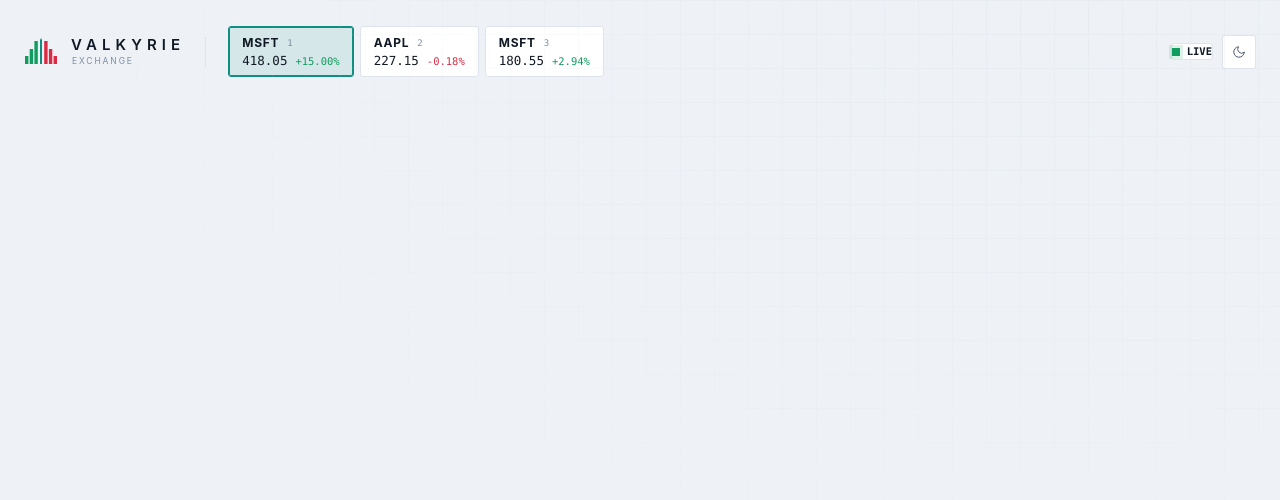
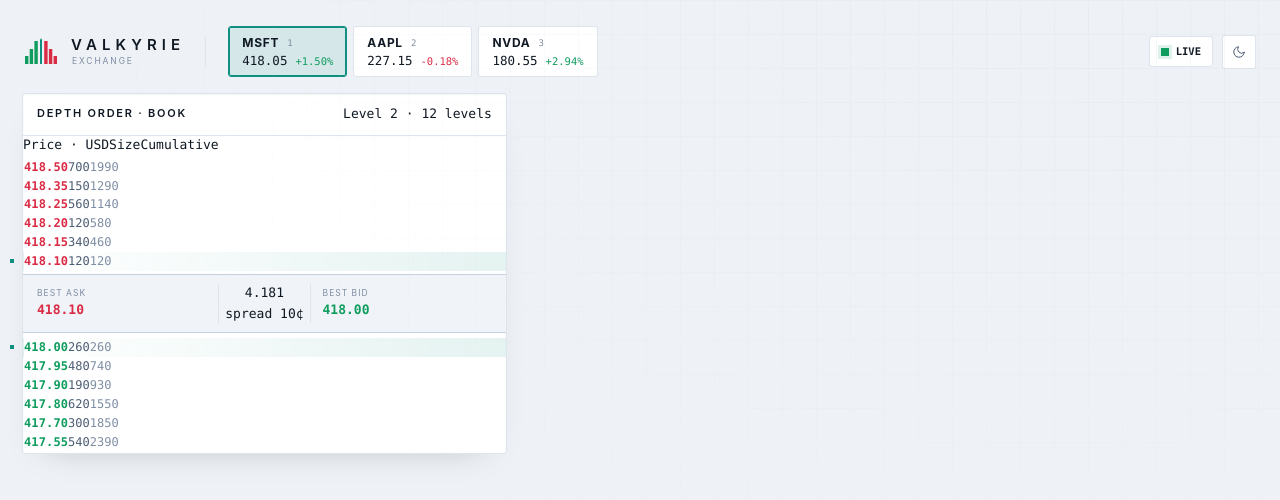
Before and after one commit to Semilore317/TradingEngineServer, an Angular app in the folder Frontend/: page / in a window 1280 px wide. Shown: the top 500 px of the page. Built offline with nearby package versions, Linux system fonts and the light colour scheme.

Commit message:
feat: built the orders table

```diff
--- a/Frontend/src/app/app.html
+++ b/Frontend/src/app/app.html
@@ -69,5 +69,62 @@
     </div>
   </header>
 
-  <!-- depth ladder, order form working orders, trade tape-->
+  <div class="grid">
+    <!-- depth ladder-->
+    <section class="panel" aria-label="Order Book Depth">
+      <div class="phead">
+        <h2>Depth Order · Book</h2>
+        <span class="meta">
+          Level 2 · {{ askRows().length + bidRows().length }} levels
+        </span>
+      </div>
+
+      <div class="colhead">
+        <span>Price · USD</span>
+        <span>Size</span>
+        <span>Cumulative</span>
+      </div>
+
+      <div class="ladder">
+        @for (row of askRows(); track row.price) {
+          <div class="lrow ask" [class.best]="row.isBest">
+            <div class="depth" [style.width.&]="row.depthPercentage"></div>
+            <span class="px num">{{ (row.price / 100).toFixed(2) }}</span>
+            <span class="sz num">{{ row.quantity }}</span>
+            <span class="cm num">{{ row.cumulative }}</span>
+          </div>
+        }
+      </div>
+
+      <div class="spreadband">
+        <div class="side a">
+          <span class="t">Best Ask</span>
+          <span class="p num">{{ (bestAsk()! / 100).toFixed(2) }}</span>
+        </div>
+
+        <div class="mid">
+          <span class="sv num">{{ (mid()! / 100).toFixed(3) }}</span>
+          <span class="sc">spread {{ spreadCents() }}¢</span>
+        </div>
+
+        <div class="side b">
+          <span class="t">Best Bid</span>
+          <span class="p num">{{ (bestBid()! / 100).toFixed(2) }}</span>
+        </div>
+      </div>
+
+      <div class="ladder">
+        @for (row of bidRows(); track row.price) {
+          <div class="lrow bid" [class.best]="row.isBest">
+            <div class="depth" [style.width.%]="row.depthPercentage"></div>
+            <span class="px num">{{ (row.price / 100).toFixed(2) }}</span>
+            <span class="sz num">{{ row.quantity }}</span>
+            <span class="cm num">{{ row.cumulative }}</span>
+          </div>
+        }
+      </div>
+    </section>
+  </div>
+
+  <!-- Order Form, working orders, trade tape....-->
 </div>
--- a/Frontend/src/app/app.ts
+++ b/Frontend/src/app/app.ts
@@ -1,10 +1,23 @@
-import { Component, signal } from '@angular/core';
+import { Component, computed, signal } from '@angular/core';
 
-interface Instrument{
+interface Instrument {
   securityId: number;
   symbol: string;
-  last: number; // last price in $$$
-  changePercent: number; // day change %
+  last: number;
+  changePercent: number;
+}
+
+interface Level {
+  price: number;
+  quantity: number;
+}
+
+interface LadderRow {
+  price: number;
+  quantity: number;
+  cumulative: number;
+  depthPercentage: number;
+  isBest: boolean;
 }
 
 @Component({
@@ -14,29 +27,79 @@
   styleUrl: './app.css'
 })
 export class App {
-  constructor() {
-  }
+  readonly dark = signal(typeof window !== 'undefined' && window.matchMedia('(prefers-color-scheme: dark)').matches);
+  readonly activeId = signal(1);
 
-  // --sample data for now, real data from the API will come later
   readonly instruments = signal<Instrument[]>([
-    {securityId: 1, symbol: 'MSFT', last: 418.05, changePercent: 15},
-    {securityId: 2, symbol: 'AAPL', last: 227.15, changePercent: -0.18},
-    {securityId: 3, symbol: 'MSFT', last: 180.55, changePercent: 2.94},
+    { securityId: 1, symbol: 'MSFT', last: 418.05, changePercent: 1.5 },
+    { securityId: 2, symbol: 'AAPL', last: 227.15, changePercent: -0.18 },
+    { securityId: 3, symbol: 'NVDA', last: 180.55, changePercent: 2.94 },
   ]);
 
-  readonly activeId = signal(1); // which tab is selected
-  readonly dark = signal(matchMedia('(prefers-color-scheme: dark)').matches); // theme
+  readonly asks = signal<Level[]>([
+    { price: 41810, quantity: 120 }, { price: 41815, quantity: 340 },
+    { price: 41820, quantity: 120 }, { price: 41825, quantity: 560 },
+    { price: 41835, quantity: 150 }, { price: 41850, quantity: 700 },
+  ]);
 
-  select(id: number): void{
-    this.activeId.set(id);
-  }
+  readonly bids = signal<Level[]>([
+    { price: 41800, quantity: 260 }, { price: 41795, quantity: 480 },
+    { price: 41790, quantity: 190 }, { price: 41780, quantity: 620 },
+    { price: 41770, quantity: 300 }, { price: 41755, quantity: 540 },
+  ]);
 
-  toggleTheme(): void{
-    this.dark.update(d => !d);
+  constructor() {
     this.applyTheme();
   }
 
-  private applyTheme(): void{
-    document.documentElement.setAttribute('data-theme',this.dark() ? 'dark' : 'light');
+  toggleTheme(): void {
+    this.dark.update((d: boolean) => !d);
+    this.applyTheme();
+  }
+
+  private applyTheme(): void {
+    if (typeof document !== 'undefined') {
+      document.documentElement.setAttribute('data-theme', this.dark() ? 'dark' : 'light');
+    }
+  }
+
+  private readonly maxCumulative = computed(() => {
+    const total = (ls: Level[]) => ls.reduce((s, l) => s + l.quantity, 0);
+    return Math.max(1, total(this.asks()), total(this.bids()));
+  });
+
+  readonly askRows = computed(() => this.toLadder(this.asks()).reverse());
+  readonly bidRows = computed(() => this.toLadder(this.bids()));
+
+  private toLadder(levels: Level[]): LadderRow[] {
+    const max = this.maxCumulative();
+    let cumulative = 0;
+    return levels.map((l, i) => {
+      cumulative += l.quantity;
+      return {
+        price: l.price,
+        quantity: l.quantity,
+        cumulative,
+        depthPercentage: (cumulative / max) * 100,
+        isBest: i === 0
+      };
+    });
+  }
+
+  readonly bestAsk = computed(() => this.asks()[0]?.price ?? null);
+  readonly bestBid = computed(() => this.bids()[0]?.price ?? null);
+
+  readonly spreadCents = computed(() => {
+    const a = this.bestAsk(), b = this.bestBid();
+    return a !== null && b !== null ? a - b : null;
+  });
+
+  readonly mid = computed(() => {
+    const a = this.bestAsk(), b = this.bestBid();
+    return a !== null && b !== null ? (a + b) / 200 : null;
+  });
+
+  select(id: number): void {
+    this.activeId.set(id);
   }
 }
--- a/Frontend/src/styles.css
+++ b/Frontend/src/styles.css
@@ -319,7 +319,7 @@
   display: inline-flex;
   align-items: center;
   gap: 7px;
-  paddinig: 7px 11px;
+  padding: 7px 11px;
   border: 1px solid var(--line);
   border-radius: 3px;
 
```
